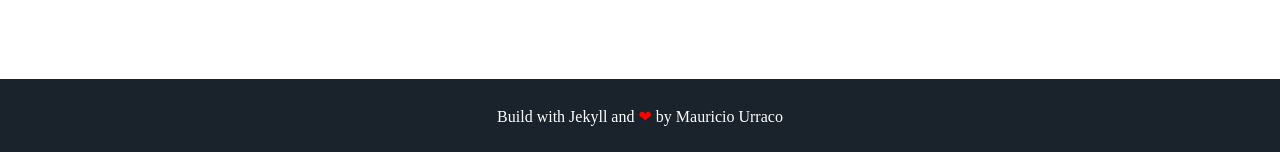
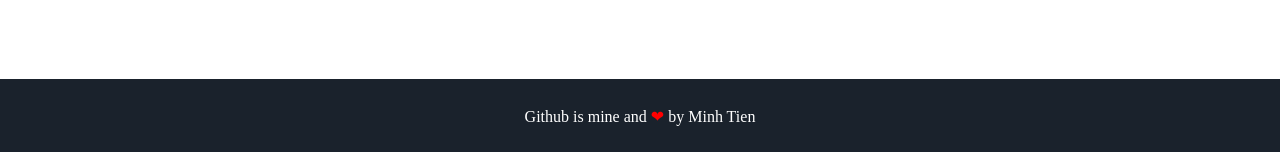
Before and after one commit to phamtanminhtien/phamtanminhtien.github.io, a Jekyll site: the page built from index.html, in a window 1280 px wide. Shown: the part 1517-1669 px from the top of the page. Built offline with Jekyll 4.4.1, drawn with Linux system fonts in a browser that asks for light colours; some web fonts are replaced.

Commit message:
Update footer.html

```diff
--- a/_includes/footer.html
+++ b/_includes/footer.html
@@ -1,6 +1,6 @@
 <footer class="footer">
     <!-- <p>&copy; {{ site.username }}</p> -->
-    <p>Build with Jekyll and <span class="love">❤</span> by <a href="https://github.com/murraco">Mauricio Urraco</a></p>
+    <p>Github is mine and <span class="love">❤</span> by <a href="https://github.com/murraco">Minh Tien</a></p>
 </footer>
 <script src="//cdn.jsdelivr.net/particles.js/2.0.0/particles.min.js"></script>
 <script src="{{ '/assets/js/sweet-scroll.min.js' | prepend: site.baseurl }}"></script>
```
